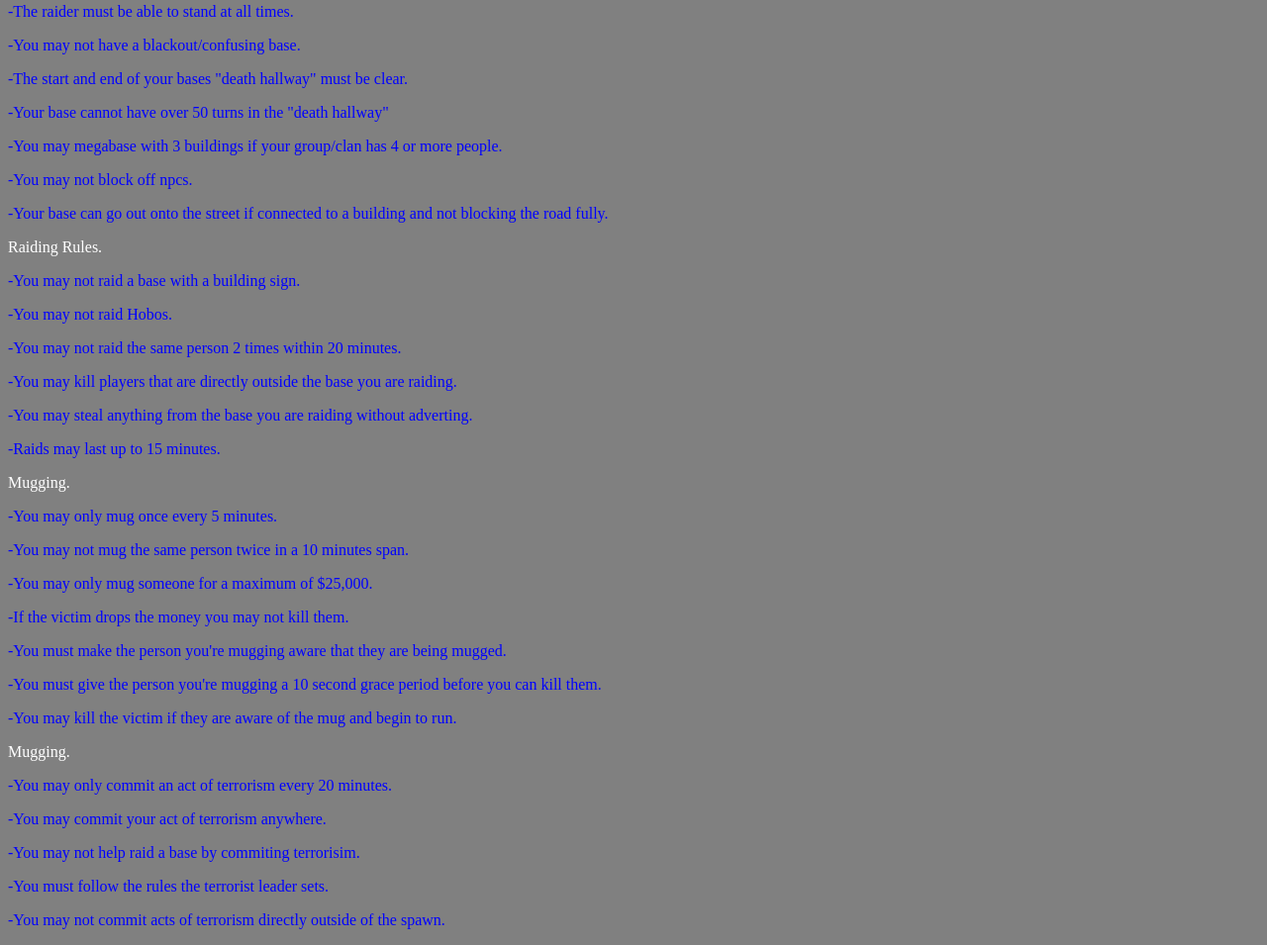
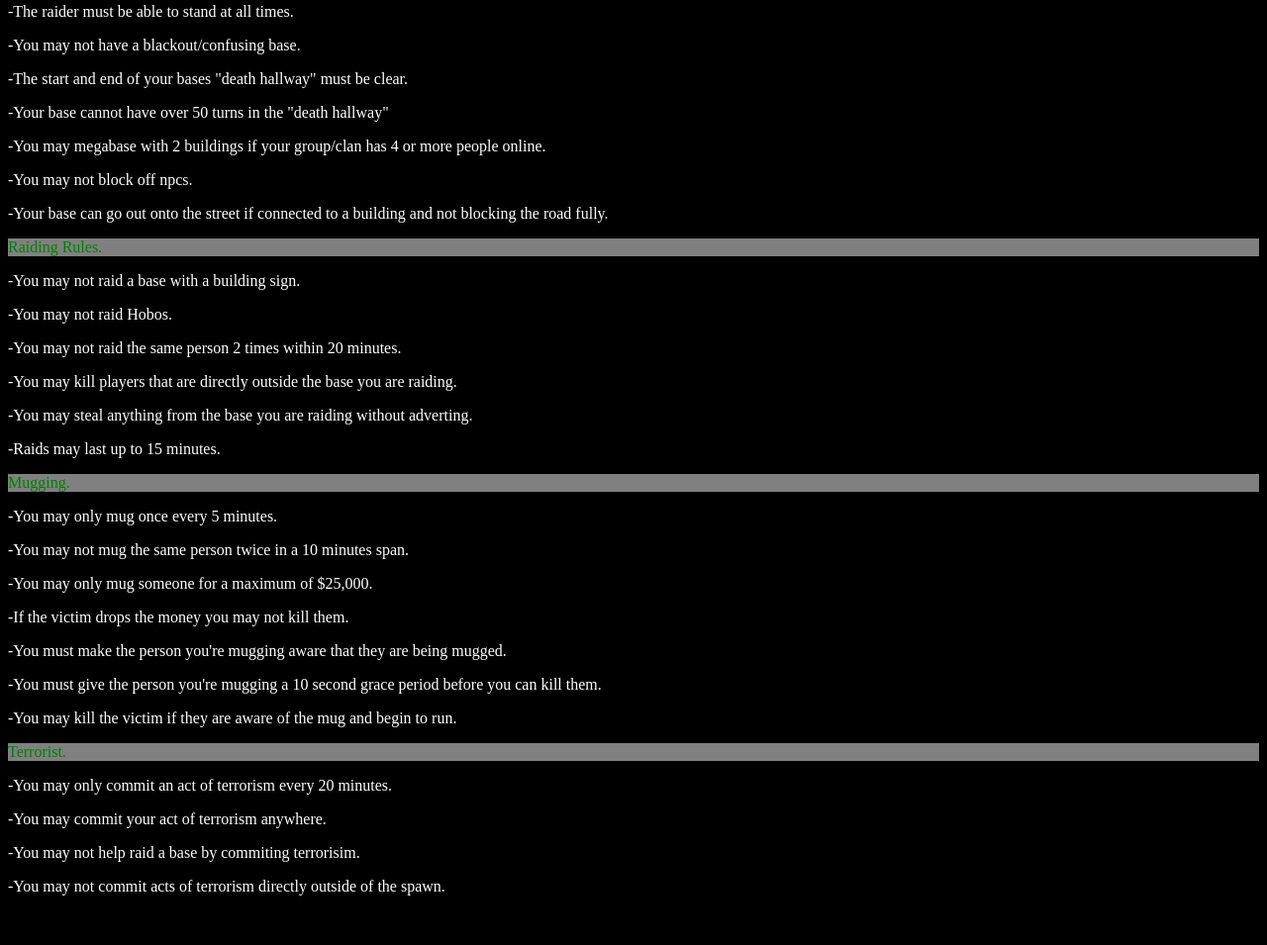
Before and after one commit to AstrouxTheSecond/hoopty_fixed, a plain HTML site: page main.html in a window 1280 px wide. Shown: the part 1369-2324 px from the top of the page at 99% size. After the commit the page ends 2290 px from the top, so only its background shows below. Drawn offline with Linux system fonts and the light colour scheme.

Commit message:
sadasdsa

```diff
--- a/main.html
+++ b/main.html
@@ -3,18 +3,18 @@
 <head>
 <style>
 body {
-  background-color: grey;
-  color: blue;
+  background-color: black;
+  color: white;
 }
 
 h1 {
   background-color: grey;
-  color: white;
+  color: purple;
 }
 
 div {
   background-color: grey;
-  color: white;
+  color: green;
 }
 </style>
 </head>
@@ -49,7 +49,7 @@ div {
   <p>-RDM is only allowed during rp scenarios. Ex. If you are mugging/raiding</p>
   <p>-Do not NLR. *New Life Rule;Returning to your place of death and continue rping. *NLR timer is 2 minutes.</p>
   <p>-Do not RDA. *Random Arrest</p>
-  <p>-o not FailRP *Owning a printer as goverment job, suicide during a mug, not selling people weapons, etc.</p>
+  <p>-Do not FailRP *Owning a printer as goverment job, suicide during a mug, not selling people weapons, etc.</p>
   <p>-All adverts and broadcasts must be clear.</p>
   <p>-Do not not bait another player into doing something they shouldn't be doing. *Example: Baiting someone into your home with a hidden KoS sign it just to kill them.</p>
   <p>-Obey FearRP *Example: Pulling a weapon out during a mug or a kidnapping.</p>
@@ -68,7 +68,7 @@ div {
    <p>-You may not have a blackout/confusing base.</p>
    <p>-The start and end of your bases "death hallway" must be clear.</p>
    <p>-Your base cannot have over 50 turns in the "death hallway"</p>
-   <p>-You may megabase with 3 buildings if your group/clan has 4 or more people.</p>
+   <p>-You may megabase with 2 buildings if your group/clan has 4 or more people online.</p>
    <p>-You may not block off npcs.</p>
    <p>-Your base can go out onto the street if connected to a building and not blocking the road fully.</p>
 
@@ -93,12 +93,11 @@ div {
 
 
 
-<div>Mugging.</div>
+<div>Terrorist.</div>
 
   <p>-You may only commit an act of terrorism every 20 minutes.</p>
   <p>-You may commit your act of terrorism anywhere.</p>
   <p>-You may not help raid a base by commiting terrorisim.</p>
-  <p>-You must follow the rules the terrorist leader sets.</p>
   <p>-You may not commit acts of terrorism directly outside of the spawn.</p>
 
 </body>
```
